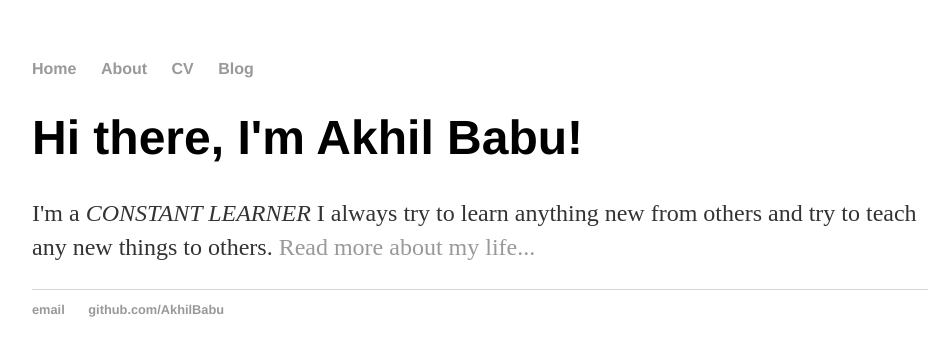
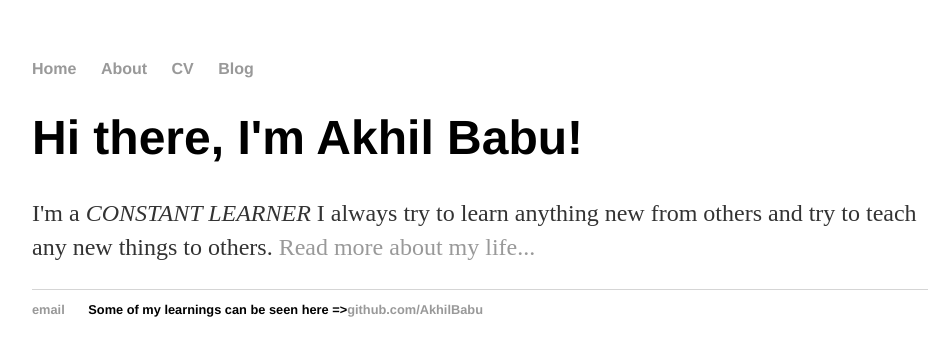
Before and after one commit to AkhilBabu94/AkhilBabu94.github.io, a Jekyll site: the page built from index.html, in a window 1280 px wide. Shown: the top 356 px of the page, without its empty margins (160-1106 px from the left). Built offline with Jekyll 4.4.1, drawn with Linux system fonts in a browser that asks for light colours.

Commit message:
Update default.html

```diff
--- a/_layouts/default.html
+++ b/_layouts/default.html
@@ -22,7 +22,7 @@
 			<footer>
 	    		<ul>
 	        		<li><a href="mailto:akhilbabu94@gmail.com">email</a></li>
-	        		<li><a href="https://github.com/AkhilBabu94">github.com/AkhilBabu</a></li>
+	        		<li>Some of my learnings can be seen here =><a href=" https://github.com/AkhilBabu94">github.com/AkhilBabu</a></li>
 				</ul>
 			</footer>
 		</body>
```
